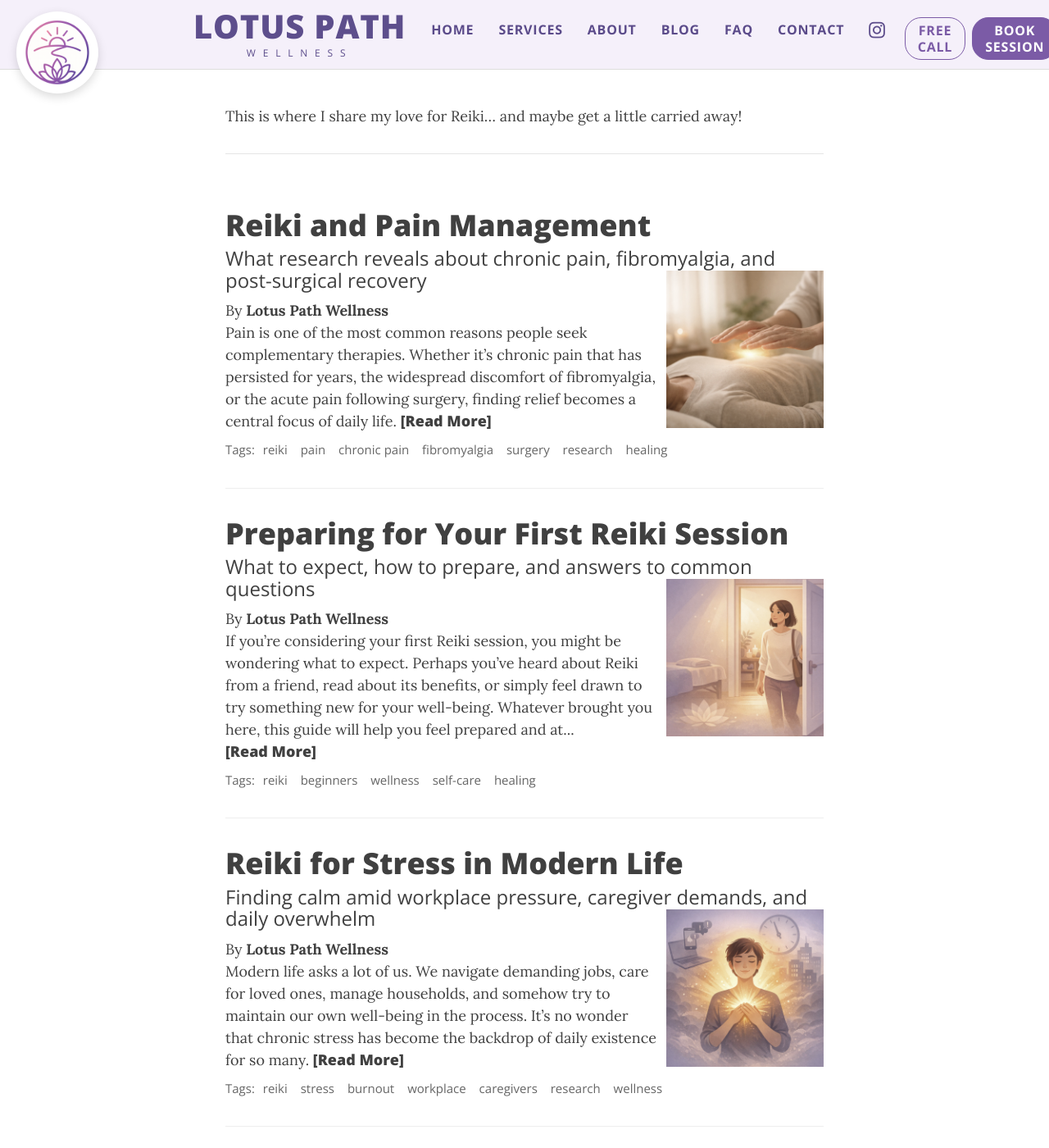
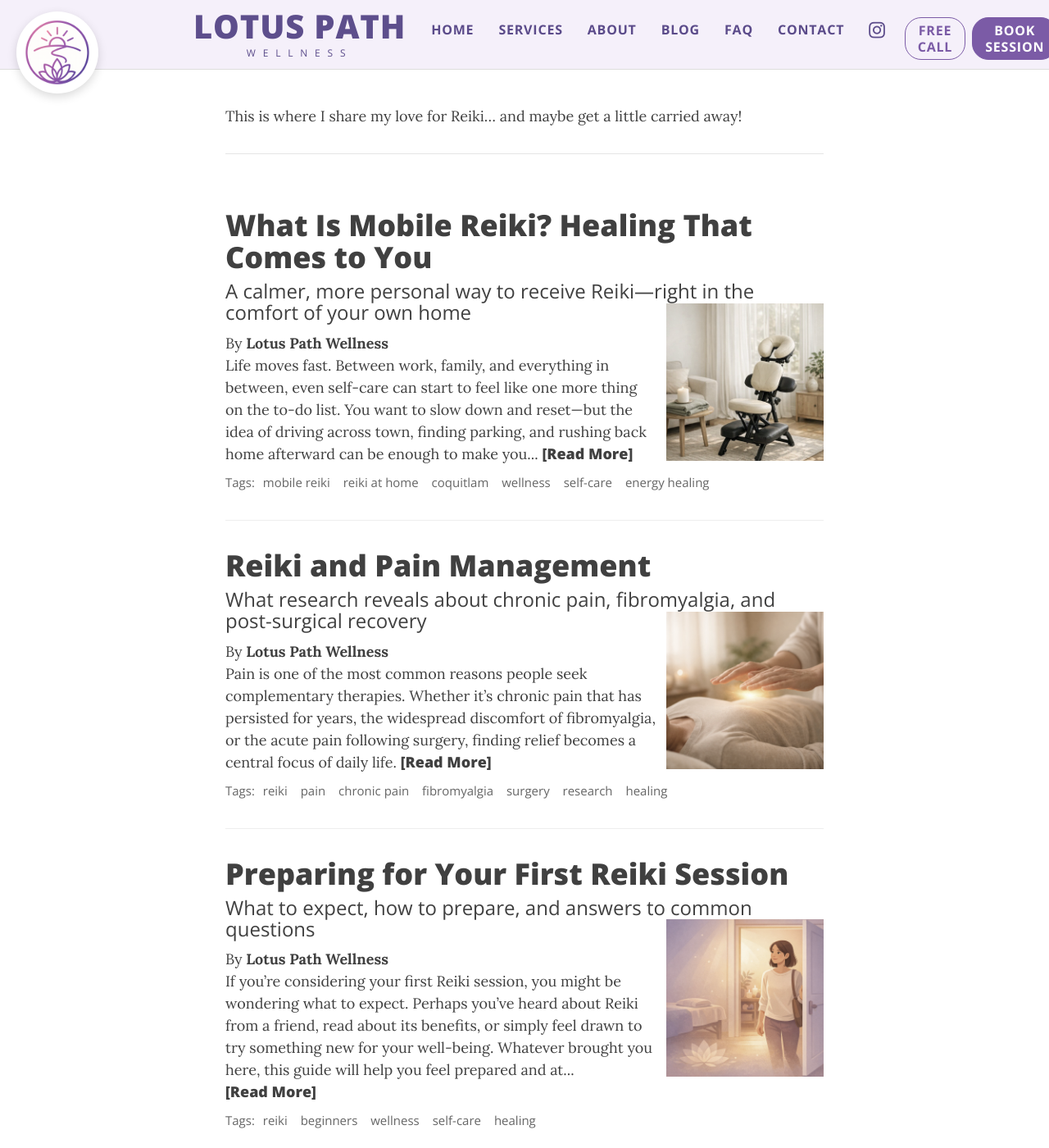
Before and after one commit to lotuspathwellness/lotuspathwellness.github.io, a Jekyll site: the page built from blog.html, in a window 1280 px wide and 1400 px high, scrolled down 219 px. Shown: the whole window at 82% size. Built offline with Jekyll 4.4.1, drawn with Linux system fonts in a browser that asks for light colours; some of the changed lines change nothing that is shown.

Commit message:
Add mobile reiki blog

```diff
--- /dev/null
+++ b/_posts/2026-04-29-what-is-mobile-reiki.md
@@ -0,0 +1,140 @@
+---
+layout: post
+title: What Is Mobile Reiki? Healing That Comes to You
+subtitle: A calmer, more personal way to receive Reiki—right in the comfort of your own home
+thumbnail-img: /assets/img/mobile-reiki.jpg
+cover-img: /assets/img/mobile-reiki-cover.jpg
+tags: [mobile reiki, reiki at home, coquitlam, wellness, self-care, energy healing]
+author: Lotus Path Wellness
+---
+
+Life moves fast. Between work, family, and everything in between, even self-care can start to feel like one more thing on the to-do list. You want to slow down and reset—but the idea of driving across town, finding parking, and rushing back home afterward can be enough to make you skip it altogether.
+
+That's exactly why mobile Reiki exists.
+
+Instead of you traveling to a clinic, the session comes to you. Your space. Your pace. Your sanctuary. It's one of the simplest ways to make healing a regular part of your life—without adding stress to receive it.
+
+![Mobile Reiki—healing that comes to you](/assets/img/mobile-reiki.jpg){: .mx-auto.d-block :}
+
+## What Makes It "Mobile" Reiki?
+
+Mobile Reiki is exactly what it sounds like: a Reiki session that takes place wherever you feel most at home. For most clients, that's their living room, bedroom, or a quiet corner of the house they've made their own.
+
+I arrive with a professional portable massage chair and everything needed to set the tone for a peaceful session. Within minutes, your familiar space is gently transformed into a calm, supportive environment where you can fully let go.
+
+No clinic. No commute. No reception desk. Just Reiki, in the place you already feel safe.
+
+## Why More People Are Choosing Mobile Reiki
+
+The wellness world is shifting. People are looking for care that fits their lives—not the other way around. Mobile Reiki has become especially popular because it removes the most common barriers to consistent self-care:
+
+- **No commuting or traffic**—your session begins the moment I arrive
+- **No rushing afterward**—you stay in your relaxed state instead of driving home
+- **More privacy**—no waiting rooms, no other clients, no interruptions
+- **Easier for busy schedules**—you save the round-trip travel time
+- **Comforting for sensitive nervous systems**—your home is already a regulated space
+- **Ideal for parents, caregivers, or anyone with mobility considerations**
+
+For many clients, the convenience isn't a luxury—it's what finally allows them to make Reiki a regular practice instead of a once-a-year treat.
+
+![Calm home environment ready for a Reiki session](/assets/img/mobile-reiki-home-setup.jpg){: .mx-auto.d-block :}
+
+## Why Your Environment Matters More Than You Think
+
+There's real science behind why receiving Reiki at home can feel so powerful.
+
+When you're somewhere unfamiliar, your nervous system stays subtly alert—scanning the environment, noticing sounds, adjusting to new smells and lighting. Even a beautiful spa room can keep a small part of you "on guard."
+
+At home, that vigilance softens. Your body already knows it's safe. That deeper baseline of safety lets the parasympathetic nervous system—your "rest and restore" mode—engage more fully. And research on Reiki consistently shows that nervous system regulation is one of the key pathways through which Reiki supports healing, lower stress hormones, and reduced pain perception.
+
+In other words: the more relaxed your starting point, the deeper the session can go.
+
+## What to Expect During a Mobile Reiki Session
+
+Every session is shaped around you, but here's what a typical visit looks like.
+
+### Before We Begin
+
+I'll arrive a few minutes early to set up the massage chair and create a calm atmosphere—soft lighting, gentle music if you like, and a tidy space dedicated just to your session.
+
+We'll start with a brief check-in so I can understand:
+
+- How you're feeling that day
+- Any tension, discomfort, or emotions you're carrying
+- Anything you'd like to focus on—or not focus on
+
+There's no pressure to "have a goal." Many clients simply want rest, and that is more than enough.
+
+### During the Session
+
+You'll stay fully clothed and seated comfortably in the massage chair. I'll place my hands lightly on or just above different areas of your body, working with your energy in a gentle, intuitive way.
+
+You might notice:
+
+- **Warmth or tingling** in certain areas
+- **Deep relaxation**—often a drift into a meditative, dreamlike state
+- **Emotional softening** as tension releases
+- **A quiet, settled feeling** in your body and mind
+- **Or very little at all**—and that's perfectly okay
+
+There's no "right" way to experience Reiki. Your body knows what it needs.
+
+![Receiving Reiki at home—deeply relaxed in a familiar space](/assets/img/mobile-reiki-during-session.jpg){: .mx-auto.d-block :}
+
+### After the Session
+
+This is one of the most underrated benefits of mobile Reiki: you don't have to go anywhere afterward.
+
+Instead of pulling yourself out of relaxation to drive home, you can:
+
+- Stay seated and breathe quietly
+- Curl up on the couch with a blanket
+- Brew a cup of tea
+- Journal anything that came up
+- Take a slow walk in your neighbourhood
+- Even drift into a nap
+
+This unhurried integration time is when much of the deeper work settles in. Many clients tell me their best sleep of the month happens the night of a mobile Reiki session.
+
+## Who Is Mobile Reiki Best For?
+
+Mobile Reiki is a wonderful fit if you:
+
+- Have a **busy or unpredictable schedule** and need wellness that flexes with you
+- Are a **new parent, caregiver, or working from home** and can't easily get away
+- Live with **chronic pain, fatigue, or mobility considerations** that make traveling tiring
+- Are navigating **stress, burnout, anxiety, or grief** and crave a soft landing
+- Simply **relax more deeply at home** than in any other setting
+- Want a **more personal, unhurried experience** than a clinic visit
+
+It's also a beautiful gift to give—either to yourself or to someone in your life who rarely takes time to slow down.
+
+## Mobile Reiki in Coquitlam and the Tri-Cities
+
+I offer mobile Reiki sessions throughout Coquitlam and the surrounding Tri-Cities area. Whether you're tucked into a quiet street in Burke Mountain, a townhouse near Lougheed, or somewhere in between, I can come to you.
+
+If you're outside the immediate area, reach out and we can discuss options—or you might enjoy a [distance Reiki session](/services), which brings the same supportive experience without the need for me to be physically present.
+
+## A Few Simple Ways to Prepare
+
+You don't need to deep-clean the house or set out candles. Truly. A few small things can help, though:
+
+- Pick a **room or corner** where you'd like the chair set up
+- **Silence your phone** and let others in your home know you'll be unavailable for an hour
+- Wear **comfortable, loose clothing**
+- Have **water and a blanket** nearby for afterward
+- **Eat lightly** in the hour or two before your session
+
+That's it. The rest is mine to take care of.
+
+## Final Thoughts
+
+Mobile Reiki is about meeting you exactly where you are—physically, emotionally, and energetically. It removes the friction that often stands between you and the rest you actually need.
+
+You don't have to go far to reconnect with yourself. Sometimes, the most meaningful shifts happen right at home—on your favourite chair, in your softest light, surrounded by the small comforts that already feel like you.
+
+If you've been thinking about trying Reiki but the logistics have held you back, this might be the gentle entry point you've been waiting for.
+
+---
+
+*Curious whether mobile Reiki is the right fit for you? [Contact me](/contact) with any questions, or [book a free introductory call](https://calendly.com/armitakhosravi/introductory-call-first-time-clients) to chat about what you're looking for. When you're ready, you can [book your mobile session here](https://calendly.com/lotuspathw/reiki-session).*
--- a/assets/css/custom.css
+++ b/assets/css/custom.css
@@ -174,6 +174,18 @@ body {
   font-size: 2.2rem;
 }
 
+.intro-header.big-img,
+nav.top-nav-short-permanent ~ header > .intro-header.big-img {
+  margin-top: 0;
+}
+
+@media (min-width: 1200px) {
+  .intro-header.big-img,
+  nav.top-nav-short-permanent ~ header > .intro-header.big-img {
+    margin-top: 0;
+  }
+}
+
 .navbar-custom .navbar-nav .nav-link .fa,
 .navbar-custom .navbar-nav .nav-link .fab {
   font-size: 1.4rem;
```
Also changed, not shown: assets/img/mobile-reiki-cover.jpg (added), assets/img/mobile-reiki-during-session.jpg (added), assets/img/mobile-reiki-home-setup.jpg (added), assets/img/mobile-reiki.jpg (added), 12 other files.
